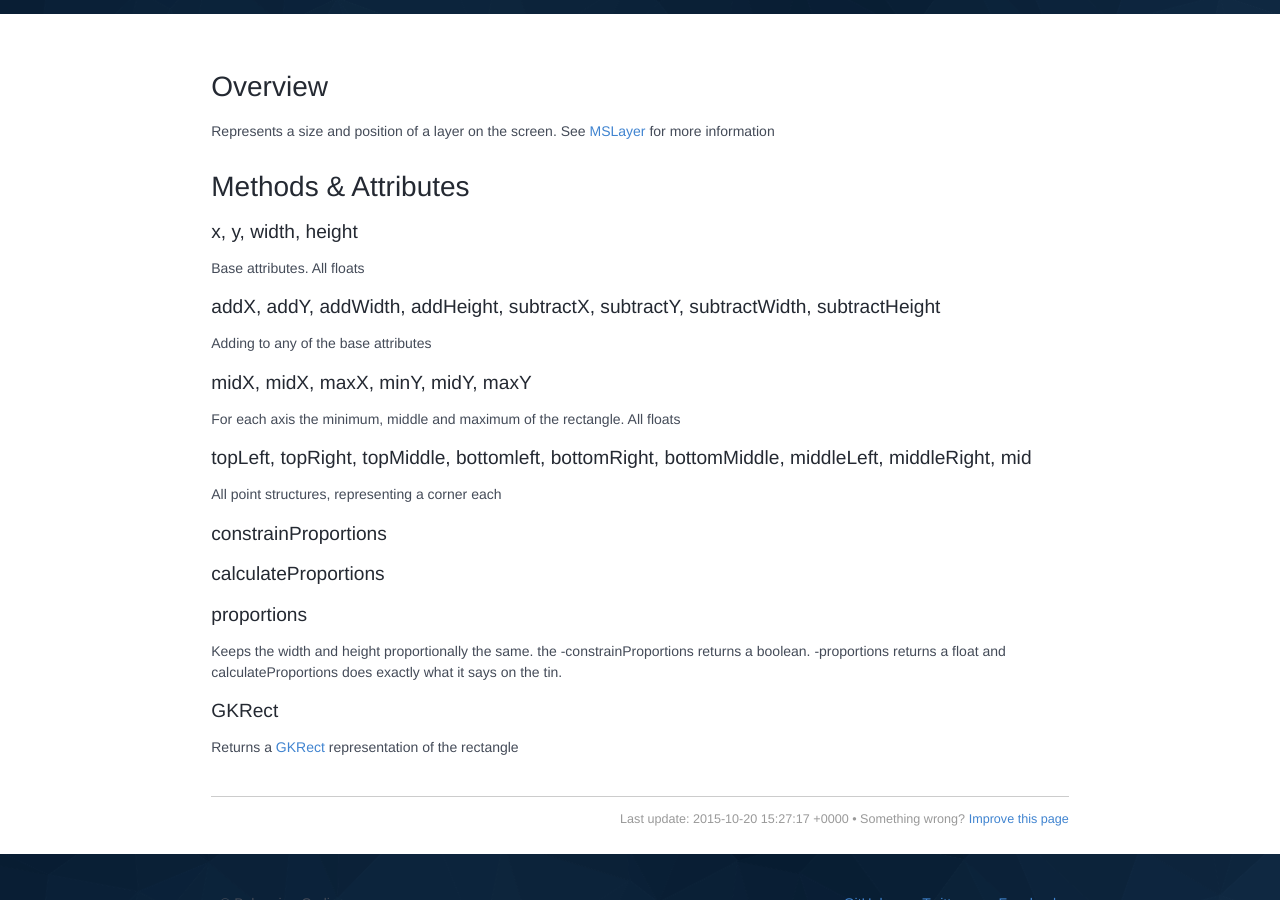
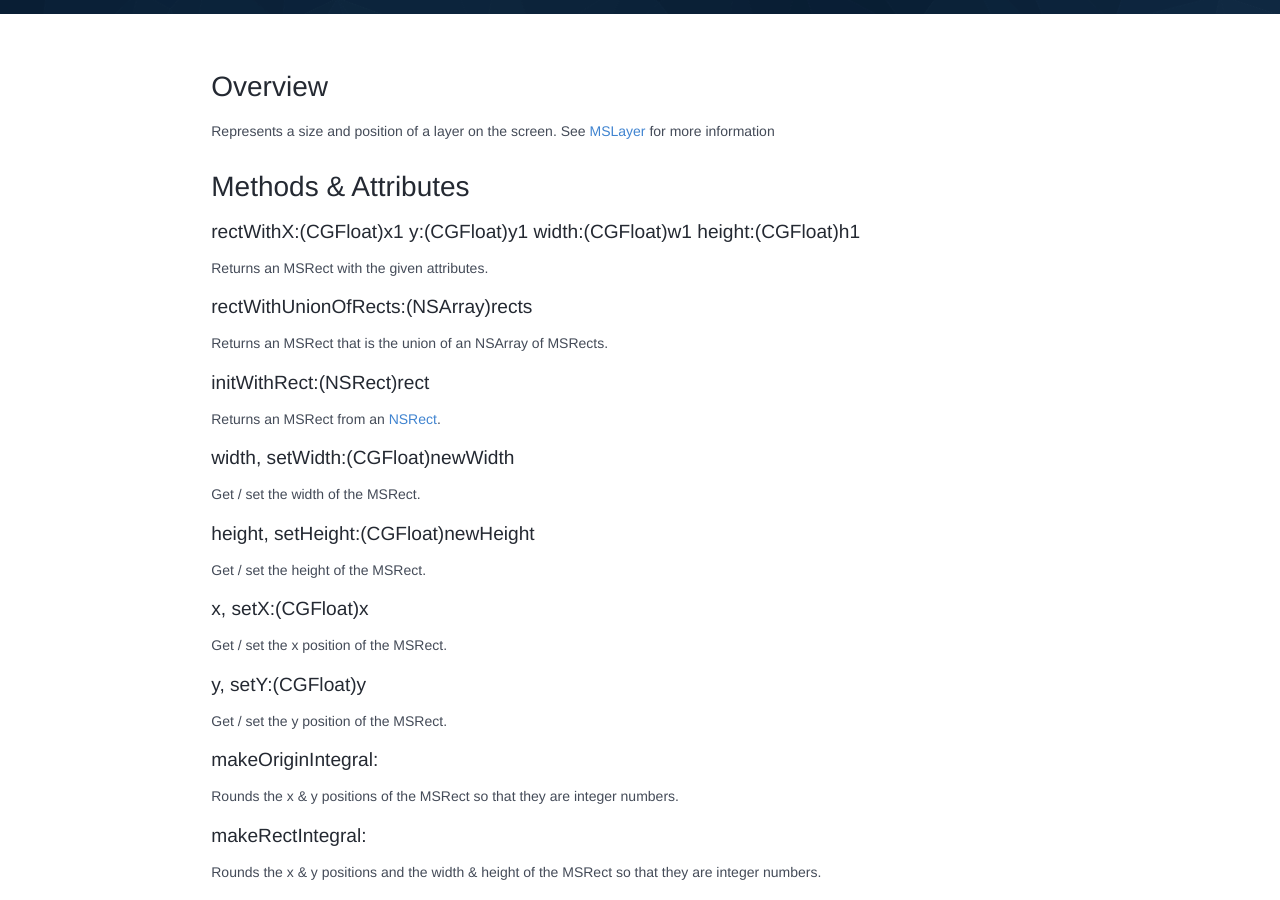
Before and after one commit to matt-curtis/developer.sketchapp.com, a Jekyll site: the page built from _classes/MSRect.md, in a window 1280 px wide and 900 px high, scrolled down 195 px. Built offline with Jekyll 4.4.1, drawn with Linux system fonts in a browser that asks for light colours; Markdown is read by kramdown in place of the engine named in the settings; some of the changed text lies outside the part shown.

Commit message:
Updated docs for MSRect

```diff
--- a/_classes/MSRect.md
+++ b/_classes/MSRect.md
@@ -12,29 +12,61 @@ Represents a size and position of a layer on the screen. See [MSLayer](/docs/MSL
 
 ## Methods & Attributes
 
-### x, y, width, height
+### rectWithX:(CGFloat)x1 y:(CGFloat)y1 width:(CGFloat)w1 height:(CGFloat)h1
 
-Base attributes. All floats
+Returns an MSRect with the given attributes.
 
-### addX, addY, addWidth, addHeight, subtractX, subtractY, subtractWidth, subtractHeight
+### rectWithUnionOfRects:(NSArray)rects
 
-Adding to any of the base attributes
+Returns an MSRect that is the union of an NSArray of MSRects.
 
-### midX, midX, maxX, minY, midY, maxY
+### initWithRect:(NSRect)rect
 
-For each axis the minimum, middle and maximum of the rectangle. All floats
+Returns an MSRect from an [NSRect](https://developer.apple.com/library/mac/documentation/Cocoa/Reference/Foundation/Miscellaneous/Foundation_DataTypes/index.html#//apple_ref/c/tdef/NSRect).
 
-### topLeft, topRight, topMiddle, bottomleft, bottomRight, bottomMiddle, middleLeft, middleRight, mid
+### width, setWidth:(CGFloat)newWidth
 
-All point structures, representing a corner each
+Get / set the width of the MSRect.
 
-### constrainProportions
+### height, setHeight:(CGFloat)newHeight
 
-### calculateProportions
+Get / set the height of the MSRect.
 
-### proportions
+### x, setX:(CGFloat)x
 
-Keeps the width and height proportionally the same. the -constrainProportions returns a boolean. -proportions returns a float and calculateProportions does exactly what it says on the tin.
+Get / set the x position of the MSRect.
+
+### y, setY:(CGFloat)y
+
+Get / set the y position of the MSRect.
+
+### makeOriginIntegral:
+
+Rounds the x & y positions of the MSRect so that they are integer numbers.
+
+### makeRectIntegral:
+
+Rounds the x & y positions and the width & height of the MSRect so that they are integer numbers.
+
+### size, setSize:(NSSize)size
+
+Get / set the [NSSize](https://developer.apple.com/library/mac/documentation/Cocoa/Reference/Foundation/Miscellaneous/Foundation_DataTypes/#//apple_ref/c/tdef/NSSize) of the MSRect.
+
+### origin, setOrigin:(NSPoint)point
+
+Get / set an NSPoint with the x & y coordinates of the MSRect.
+
+### scaleBy:(CGFloat)scale
+
+Returns an MSRect, scaled by the `scale` factor.
+
+### containsPoint:(NSPoint)point
+
+Returns `1` if `point` is inside MSRect, `0` otherwise.
+
+### constrainProportions, setConstrainProportions:(BOOL)newConstrainProportions
+
+Get / set the constrainProportions property, which controls whether the width and height are scaled proportionally.
 
 ### GKRect
 
```
